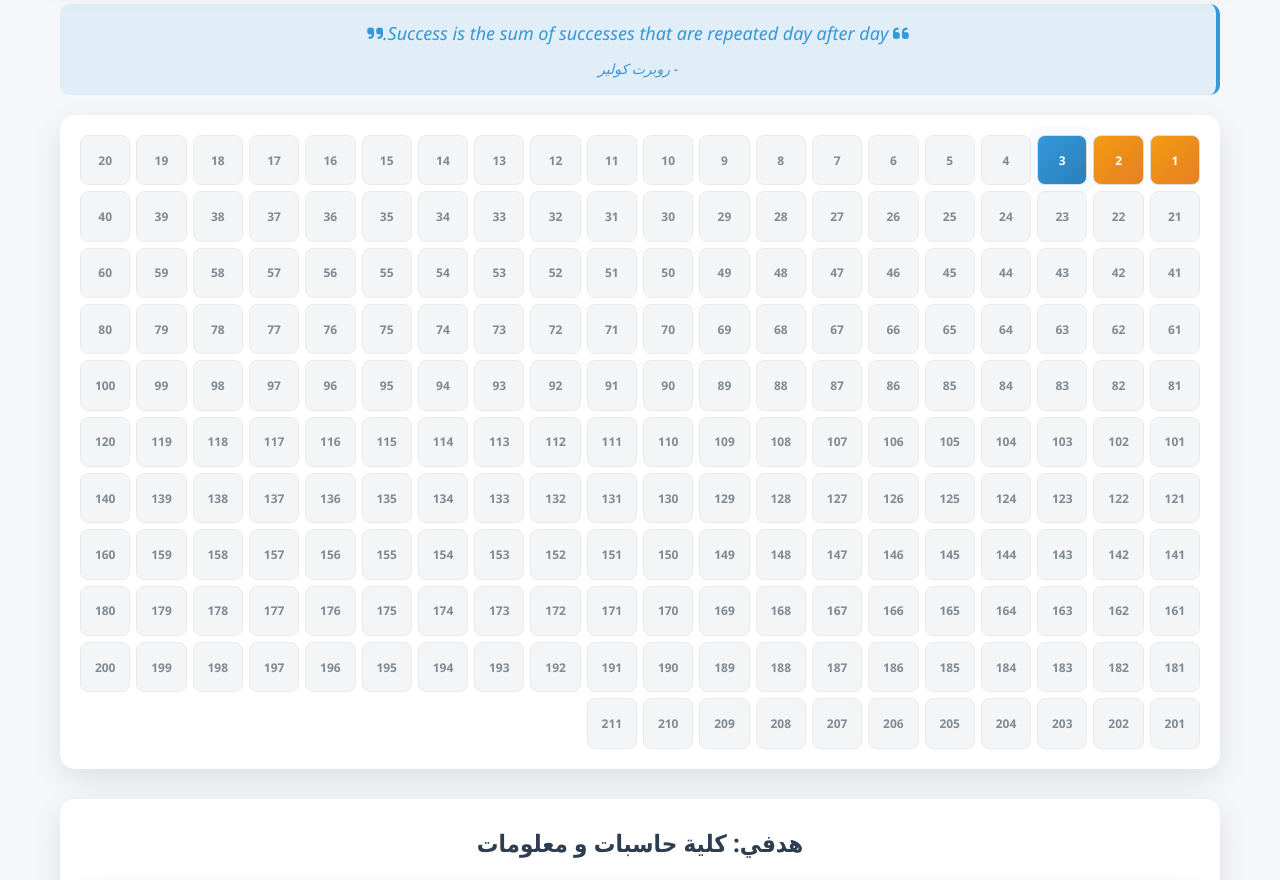
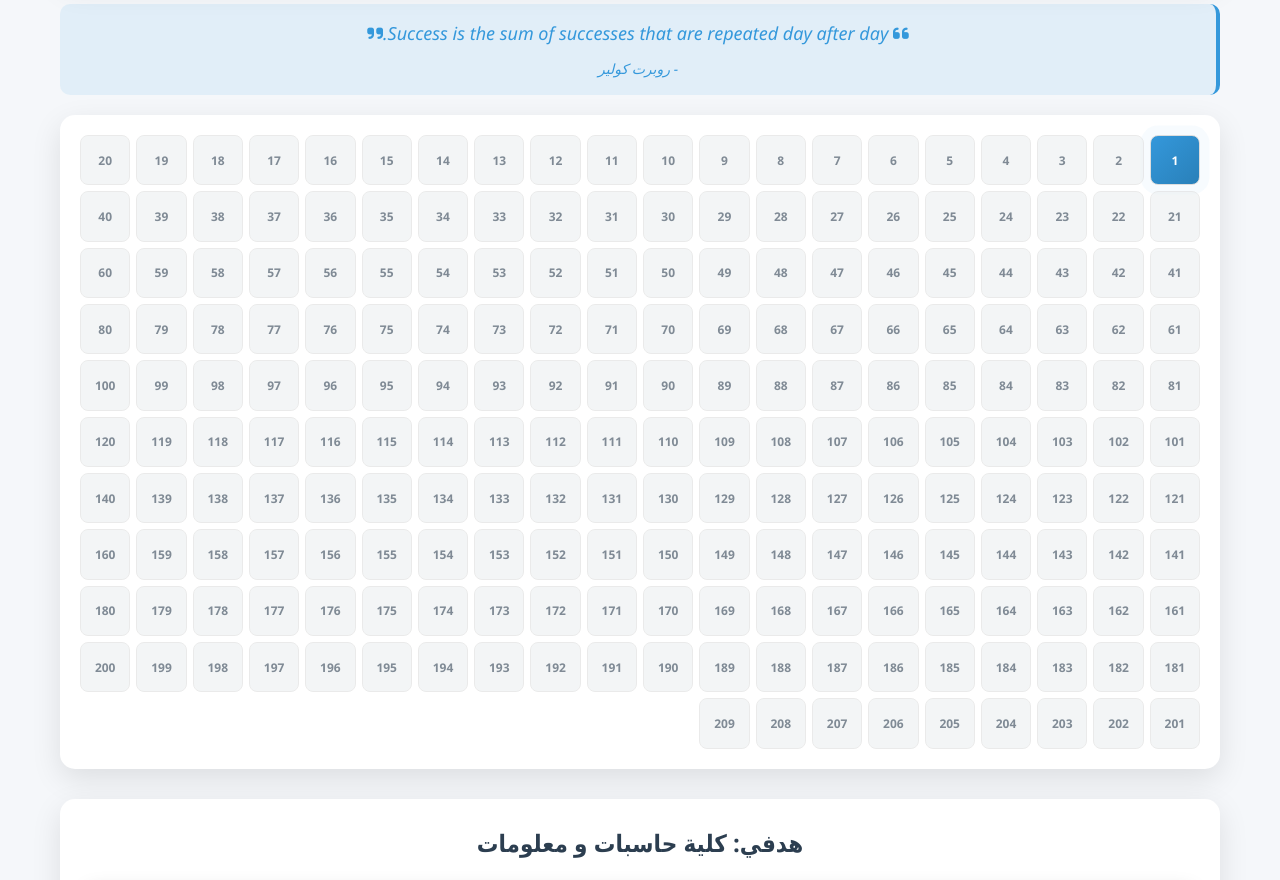
Before and after one commit to AndrewAyman1/HIGH-SCHOOL0, a plain HTML site: page index.html in a window 1280 px wide. Shown: the part 520-1400 px from the top of the page. Drawn offline with Linux system fonts and the light colour scheme; grey boxes are pictures that could not be loaded.

```diff
--- a/index.html
+++ b/index.html
@@ -1039,7 +1039,7 @@
 
     <script>
         // التواريخ المحددة بدقة عالية لمصر القاهرة
-        const startDate = new Date('November 27, 2025 00:00:00 GMT+02:00'); // 1:17 صباحاً 20 نوفمبر 2025
+        const startDate = new Date('November 29, 2025 00:00:00 GMT+02:00'); // 1:17 صباحاً 20 نوفمبر 2025
         const examDate = new Date('June 26, 2026 00:00:00 GMT+02:00'); // 12:00 صباحاً 26 يونيو 2026
 
         // عناصر DOM
```
